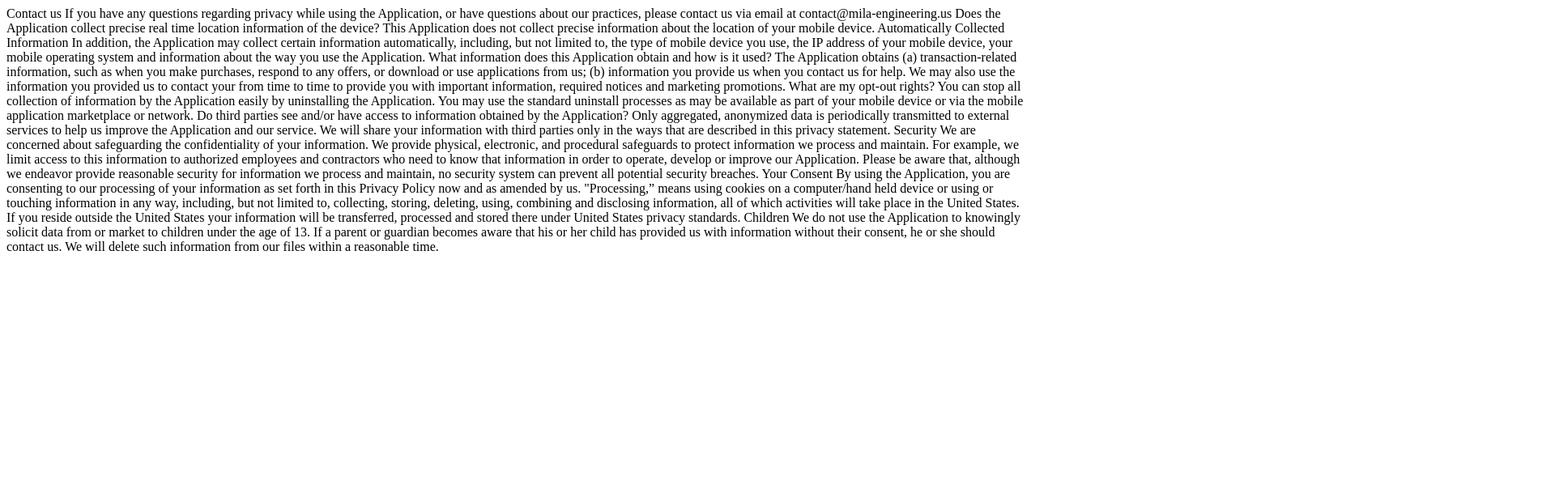
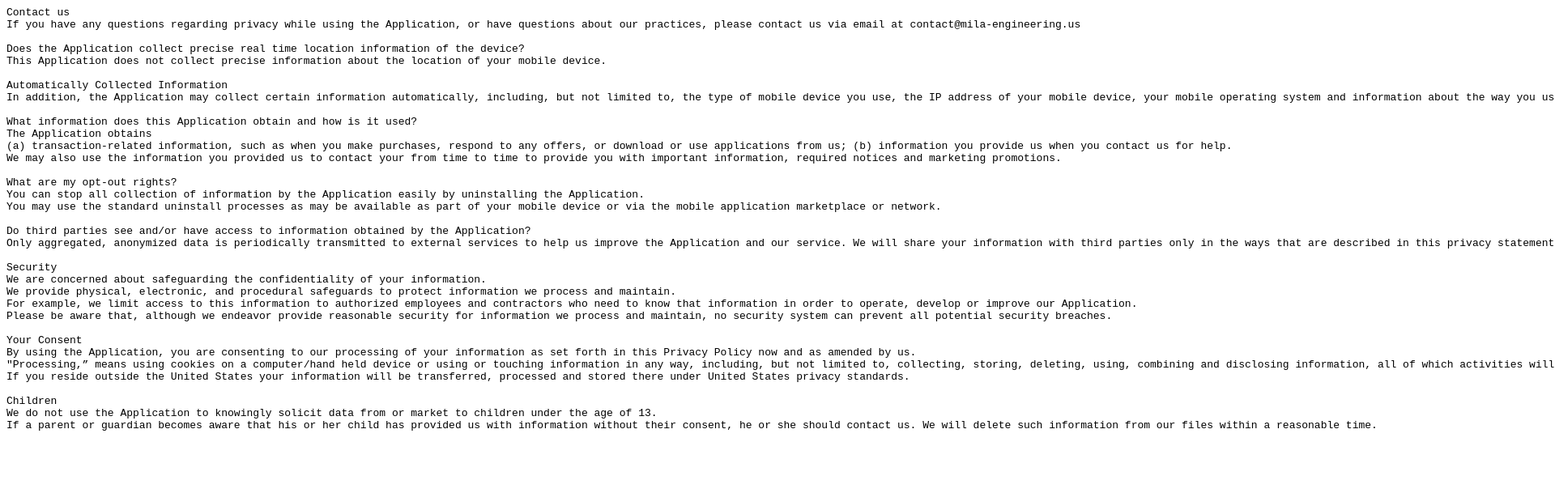
Before and after one commit to albertmiller1990/albertmiller1990.github.io, a plain HTML site: page privacy.html in a window 1280 px wide. Shown: the top 609 px of the page at 81% size, 1920 px wide, since content can reach past the window. Drawn offline with Linux system fonts and the light colour scheme.

Commit message:
Update privacy.html

```diff
--- a/privacy.html
+++ b/privacy.html
@@ -1,6 +1,6 @@
 <html>
   <body>
-    <span>
+    <pre>
 Contact us
 If you have any questions regarding privacy while using the Application, or have questions about our practices, please contact us via email at contact@mila-engineering.us
 
@@ -36,6 +36,6 @@ If you reside outside the United States your information will be transferred, pr
 Children
 We do not use the Application to knowingly solicit data from or market to children under the age of 13.
 If a parent or guardian becomes aware that his or her child has provided us with information without their consent, he or she should contact us. We will delete such information from our files within a reasonable time.
-    <span>
+    <pre>
         <body>
       <html>
```
